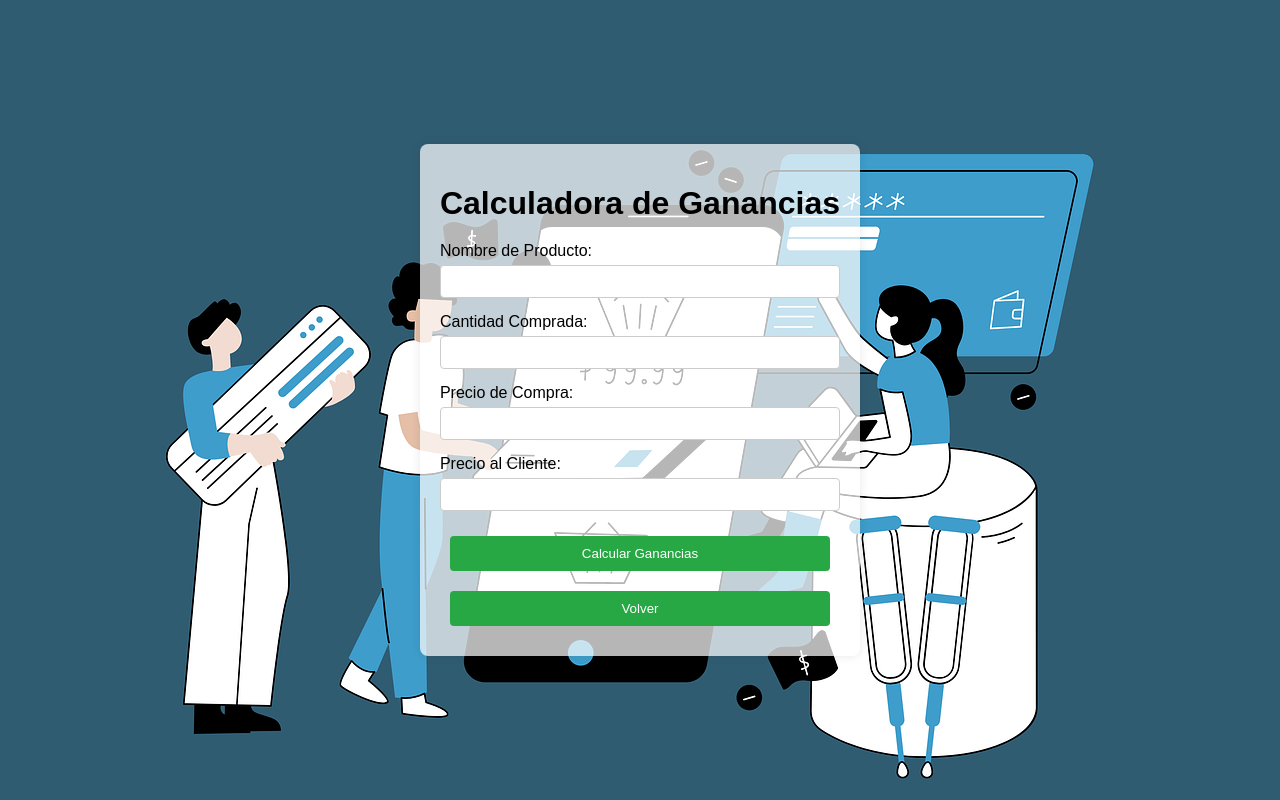
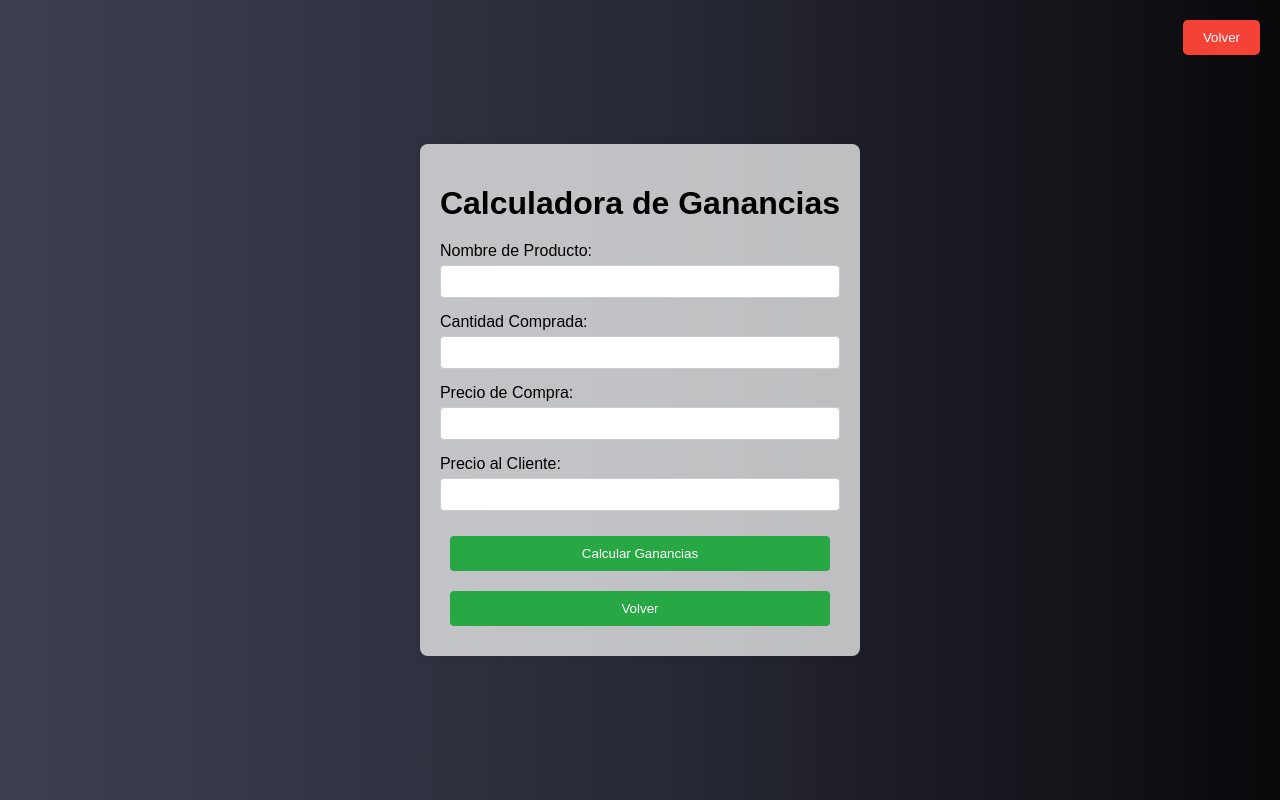
Before and after one commit to RocaelLC/MiGestorGanancias, a website: page files/Calcular.html in a window 1280 px wide. Drawn offline with Linux system fonts and the light colour scheme; some packages are replaced by stand-ins of ours; a script that the page names is missing.

Commit message:
Design changes

```diff
--- a/files/Calcular.html
+++ b/files/Calcular.html
@@ -1,5 +1,6 @@
 <!DOCTYPE html>
 <html lang="es">
+
 <head>
     <script src="https://cdn.jsdelivr.net/npm/sweetalert2@11.10.8/dist/sweetalert2.all.min.js"></script>
     <link href="https://cdn.jsdelivr.net/npm/sweetalert2@11.10.8/dist/sweetalert2.min.css">
@@ -10,12 +11,18 @@
 
     <!-- Firebase -->
     <script src="https://www.gstatic.com/firebasejs/8.10.0/firebase-app.js"></script>
-    <script src="https://www.gstatic.com/firebasejs/8.10.0/firebase-auth.js"></script> <!-- Asegúrate de incluir esto -->
+    <script src="https://www.gstatic.com/firebasejs/8.10.0/firebase-auth.js"></script>
+    <!-- Asegúrate de incluir esto -->
     <script src="https://www.gstatic.com/firebasejs/8.10.0/firebase-firestore.js"></script>
 </head>
+
 <body>
+    <div>
+        <button class="btn-volver" onclick="window.location.href='Inicio.html'">Volver</button>
+    </div>
     <div class="form-container">
         <h1>Calculadora de Ganancias</h1>
+
         <form id="profitForm">
             <label for="productName">Nombre de Producto:</label>
             <input type="text" id="productName" name="productName" class="input-field" required>
@@ -36,4 +43,5 @@
 
     <script src="js/ProfitCalculator.js"></script>
 </body>
+
 </html>
--- a/files/css/styleCalcular.css
+++ b/files/css/styleCalcular.css
@@ -92,5 +92,22 @@ label {
     cursor: pointer;
 }
 body{
-    background-image: url(../img/ec.png);
+    background: linear-gradient(90deg, #3d4052,#282a36,#09090c);
+
 }
+
+.btn-volver {
+    position: absolute;
+    top: 20px;
+    right: 20px;
+    padding: 10px 20px;
+    background-color: #f44336;
+    color: white;
+    border: none;
+    border-radius: 5px;
+    cursor: pointer;
+}
+
+.btn-volver:hover {
+    background-color: #641e1e;
+}
--- a/files/css/styleGanancias.css
+++ b/files/css/styleGanancias.css
@@ -1,8 +1,9 @@
 body {
     font-family: Arial, sans-serif;
-    background-color: #f4f4f4;
+    background: linear-gradient(90deg, #3d4052,#282a36,#09090c);
     margin: 0;
     padding: 0;
+    color: #fff;
 }
 
 .container {
@@ -24,9 +25,10 @@ h1 {
 }
 
 .profit-card {
-    background-color: #fff;
-    border-radius: 10px;
-    box-shadow: 0 4px 8px rgba(0, 0, 0, 0.1);
+    background-color: #28a745;
+    font-family: Arial, sans-serif;
+    border-radius: 15px;
+    box-shadow: 0 4px 8px rgba(243, 243, 243, 0.952);
     padding: 20px;
     width: 250px;
     text-align: center;
@@ -34,10 +36,25 @@ h1 {
 
 .profit-card h3 {
     margin-bottom: 10px;
-    color: #333;
+    color: #000000;
 }
 
 .profit-card p {
     margin: 5px 0;
-    color: #555;
+    color: #f0ecec;
 }
+.btn-volver {
+    position: absolute;
+    top: 20px;
+    right: 20px;
+    padding: 10px 20px;
+    background-color: #f44336;
+    color: white;
+    border: none;
+    border-radius: 5px;
+    cursor: pointer;
+}
+
+.btn-volver:hover {
+    background-color: #641e1e;
+}
--- a/files/css/styleInicio.css
+++ b/files/css/styleInicio.css
@@ -1,7 +1,11 @@
 
 .container {
     text-align: center;
-    margin-top: 50px;
+    margin-top: 80px;
+
+}
+h1{
+    font-size: 60px;
 }
 
 .button-container {
@@ -11,7 +15,16 @@
 .button-container button {
     padding: 10px 20px;
     margin: 10px;
-    font-size: 16px;
+    font-size: 26px;
+    border-radius: 24px;
+    border-style: none;
+
+
+}
+
+.button-container button:hover{
+    background-color: #28a745;
+
 }
 
 #calcularForm {
@@ -31,8 +44,9 @@ input {
     box-sizing: border-box;
 }
 body{
-    background-image: url(../img/ec.png);
+    background: linear-gradient(90deg, #3d4052,#282a36,#09090c);
     background-size: 1970px;
+    color: white;
 
 }
 .logout-button {
--- a/files/css/styleProductos.css
+++ b/files/css/styleProductos.css
@@ -1,4 +1,5 @@
 #title{text-align: center;
+    color: white;
 }
 
 .btn-volver {
@@ -18,13 +19,15 @@
 }
 body {
     font-family: Arial, sans-serif;
-    background-color: #f4f4f4;
-    margin: 0;
+    background: linear-gradient(90deg, #3d4052,#282a36,#09090c);    margin: 0;
     padding: 20px;
+
 }
 
 h1, h2 {
-    color: #333;
+        color: white;
+        padding: 20px;
+
 }
 
 #title {
@@ -38,12 +41,12 @@ h1, h2 {
 }
 
 #productForm {
-    background: white;
-    padding: 200px;
+    background: rgba(255, 255, 255, 0.692);
+    padding: 100px;
     border-radius: 5px;
     box-shadow: 0 0 10px rgba(0, 0, 0, 0.1);
     max-width: 400px;
-    margin: 20px auto;
+    margin: 100px auto;
 }
 
 #productForm input {
@@ -59,8 +62,8 @@ h1, h2 {
     padding: 10px;
     background-color: #28a745;
     color: white;
-    border: none;
-    border-radius: 5px;
+    border: 20px;
+    border-radius: 15px;
     cursor: pointer;
 }
 
@@ -100,8 +103,8 @@ body {
 
 .product-grid {
     display: grid;
-    grid-template-columns: repeat(auto-fill, minmax(200px, 1fr)); /* Ajusta el tamaño mínimo de las columnas */
-    gap: 16px; /* Espacio entre los productos */
+    grid-template-columns: repeat(auto-fill, minmax(200px, 1fr));
+    gap: 16px;
 }
 
 .product-card {
@@ -110,6 +113,8 @@ body {
     padding: 16px;
     text-align: center;
     box-shadow: 0 2px 8px rgba(0, 0, 0, 0.1);
+    background-color: #6cd5fb80
+
 }
 
 .product-card img {
--- a/files/css/styleRegistro.css
+++ b/files/css/styleRegistro.css
@@ -5,6 +5,7 @@
 }
 
 .register-box {
+
     background-color: rgba(255, 255, 255, 0.904);
     padding: 60px;
     border-radius: 10px;
--- a/files/css/styles.css
+++ b/files/css/styles.css
@@ -10,7 +10,7 @@ body, html {
 }
 
 body {
-    background-image: url("../img/fondo.jpg"); /* Reemplaza con la ruta de tu imagen */
+    background-image: url("../img/fondo.jpg");
     background-size: cover;
     display: flex;
     justify-content: center;
```
Also changed, not shown: files/MisGanancias.html (+3 -0 lines).
